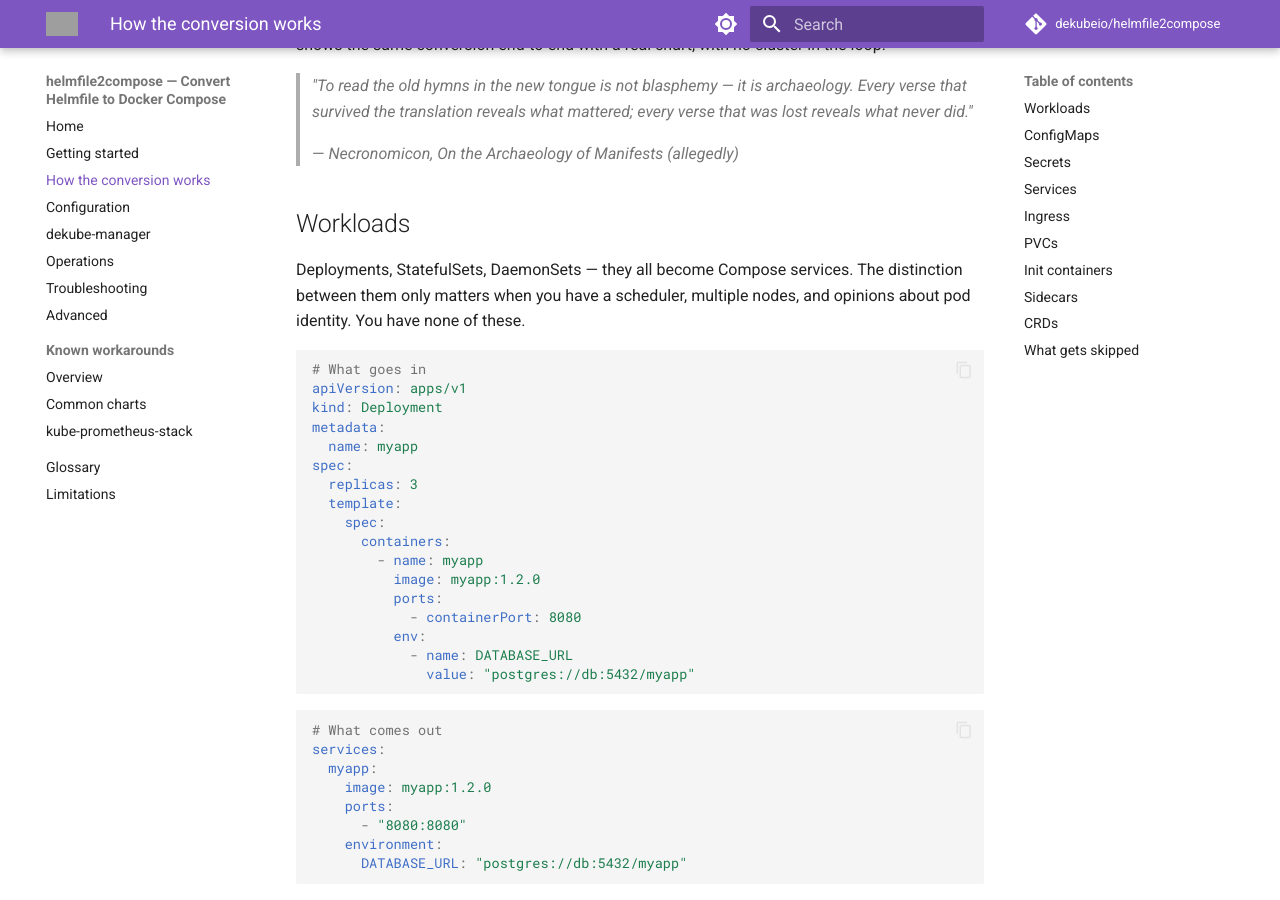
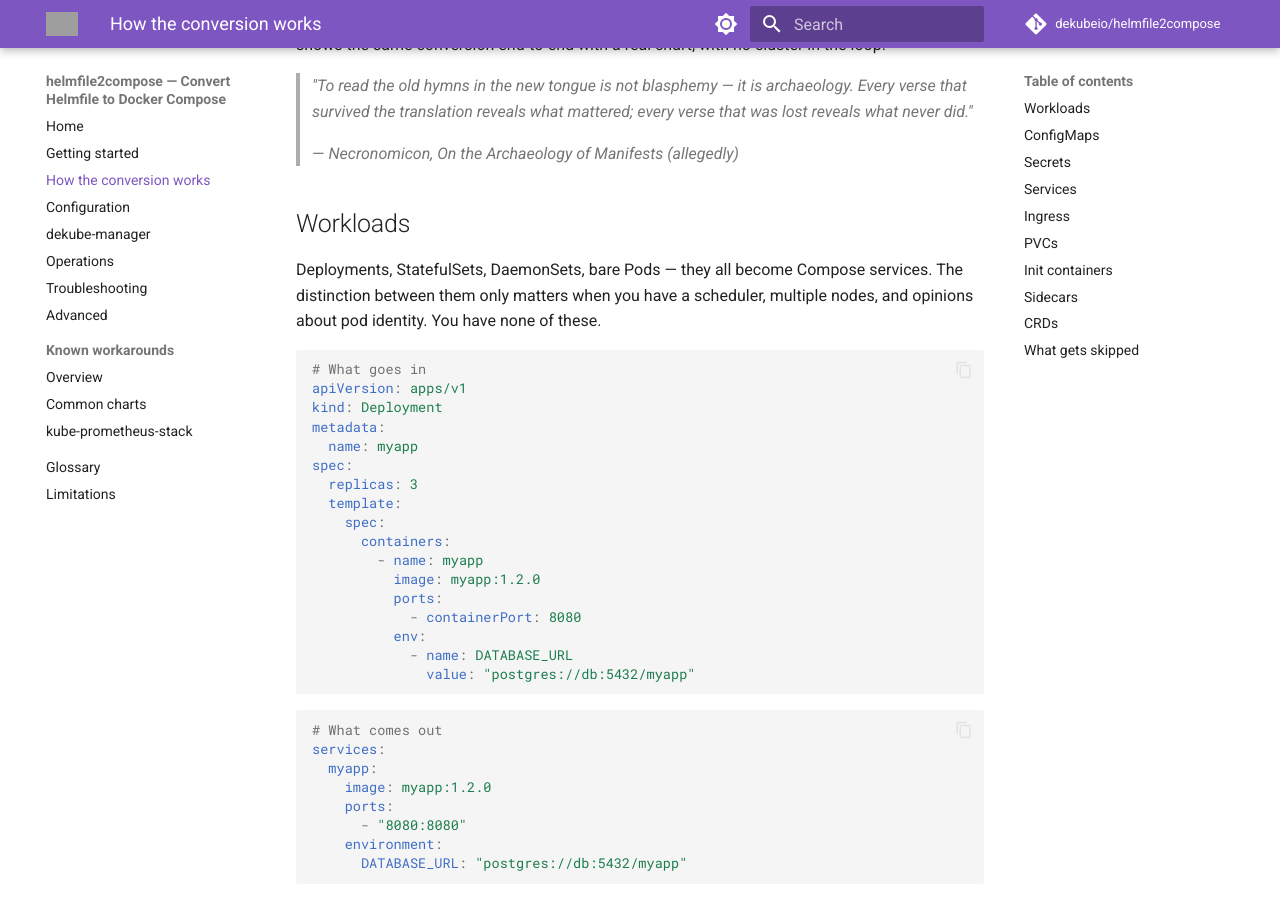
Before and after one commit to dekubeio/helmfile2compose-docs, an MkDocs documentation site: the page built from docs/how-conversion-works.md, in a window 1280 px wide and 900 px high, scrolled down 359 px. Built offline with MkDocs 1.6.1 and Material for MkDocs 9.7.7, drawn with Linux system fonts in a browser that asks for light colours; comment, search, counter and statistics services are not loaded; some of the changed text lies outside the part shown; grey boxes are pictures that could not be loaded.

````diff
--- a/docs/how-conversion-works.md
+++ b/docs/how-conversion-works.md
@@ -16,7 +16,7 @@ If your source is a Helm chart rather than raw manifests, [the homelab Helm-char
 
 ## Workloads
 
-Deployments, StatefulSets, DaemonSets — they all become Compose services. The distinction between them only matters when you have a scheduler, multiple nodes, and opinions about pod identity. You have none of these.
+Deployments, StatefulSets, DaemonSets, bare Pods — they all become Compose services. The distinction between them only matters when you have a scheduler, multiple nodes, and opinions about pod identity. You have none of these.
 
 ```yaml
 # What goes in
````
Also changed, not shown: other parts of docs/how-conversion-works.md (+1 -1 lines), docs/glossary.md (+1 -1 lines).
